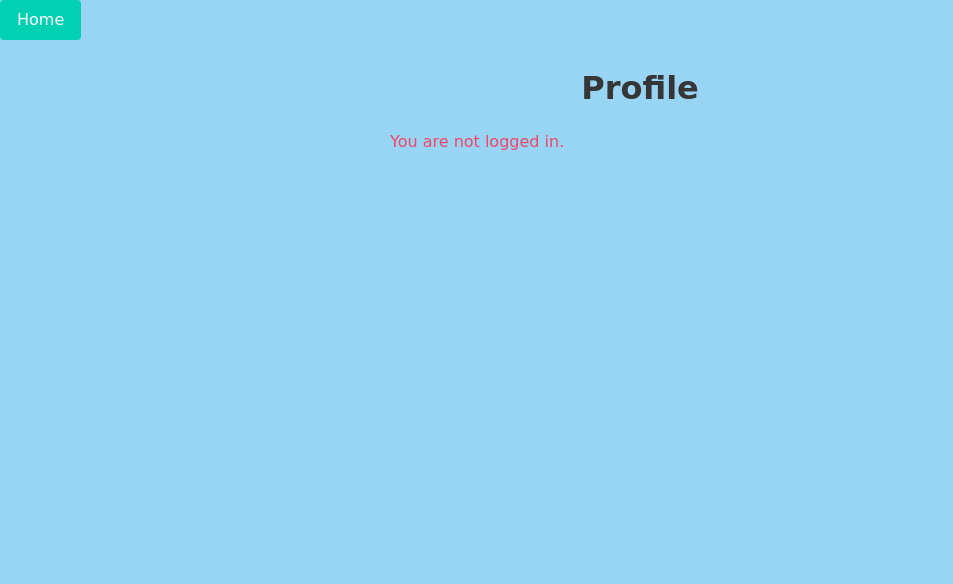
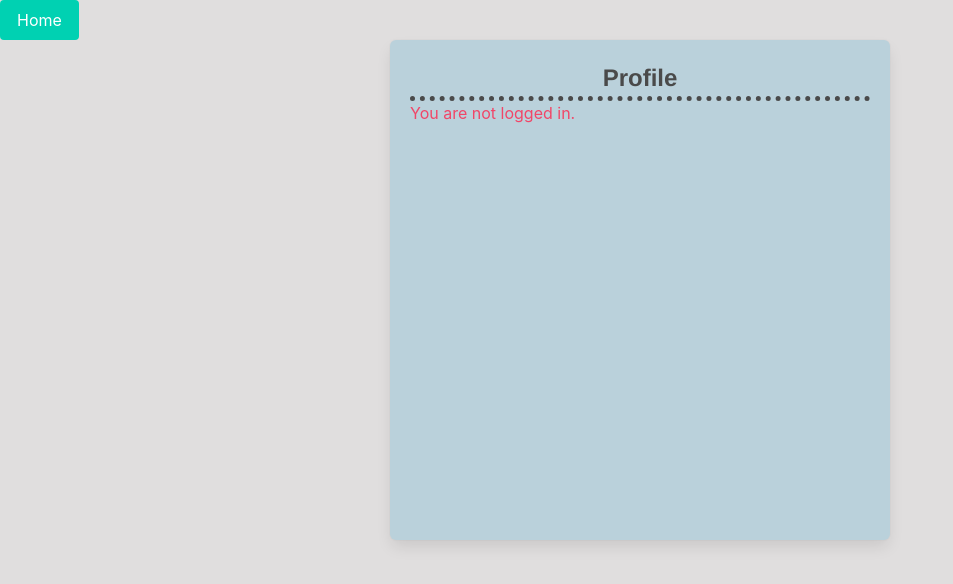
Before and after one commit to rameshtarini/math4kidz, a website: page profile.html in a window 1280 px wide. Shown: the whole page, without its empty margins (0-953 px from the left). Drawn offline with nearby package versions, Linux system fonts and the light colour scheme; no server answers; a web font is replaced by a local one.

Commit message:
profile tab created and styled

```diff
--- a/profile.html
+++ b/profile.html
@@ -12,7 +12,8 @@
                 <script src="https://www.gstatic.com/firebasejs/ui/4.6.1/firebase-ui-auth.js"></script> -->
         <meta name="viewport" content="width=device-width, initial-scale=1">
         <link rel="stylesheet" href="node_modules/bulma/css/bulma.css" />
-        <link rel="stylesheet" href="signupstyle.css"/>
+        <link rel="stylesheet" href="profilestyle.css"/>
+
         <link href="https://fonts.googleapis.com/css?family=Shrikhand&display=swap" rel="stylesheet">
 
 
@@ -24,7 +25,23 @@
         <nav>
             <a class="button is-primary" href="index.html">Home</a >
         </nav>
-        <h1 class="title">Profile</h1>
+
+
+
+        <div class="box">
+            <h1 class="boxTitle">Profile</h1>
+            <div class="field">
+                <div class="control">
+                    <p id="message"></p>
+                </div>
+            </div>
+
+
+        </div>
+
+
+
+
 
             <div class="field">
                 <div class="control">
--- a/profileapp.js
+++ b/profileapp.js
@@ -22,11 +22,11 @@ $(function(){
           firebase.database().ref().child("users").once('value', function (snapshot) {
             snapshot.forEach(function(childSnapshot) {
              if(childSnapshot.val().realID==firebaseUser.uid){
-                let profile = '<h2>' + childSnapshot.val().fName + ' ' + childSnapshot.val().lName + '</h2>'
-                profile += '<div>Grade: ' + childSnapshot.val().realGrade + '</div>'
-                profile += '<div>School: ' + childSnapshot.val().realSchool + '</div>'
-                profile += '<div>State: ' + childSnapshot.val().realState + '</div>'
-                profile += '<div>Score: ' + childSnapshot.val().score + '</div>'
+                let profile = '<h2 class="boxName">'  + childSnapshot.val().fName + ' ' + childSnapshot.val().lName + '</h2>'
+                profile += '<div><img src="https://img.icons8.com/cotton/64/000000/student-male--v1.png"/>Grade: ' + childSnapshot.val().realGrade + '</div>'
+                profile += '<div><img src="https://img.icons8.com/cotton/64/000000/school-backpack--v1.png"/>School: ' + childSnapshot.val().realSchool + '</div>'
+                profile += '<div><img src="https://img.icons8.com/dusk/64/000000/worldwide-location.png"/>State: ' + childSnapshot.val().realState + '</div></br></br>'
+                profile += '<div class="boxName">Score: ' + childSnapshot.val().score + '</div>'
                 $message.html(profile)
              }
            });
--- /dev/null
+++ b/profilestyle.css
@@ -0,0 +1,32 @@
+.box {
+    width: 500px;
+	height: 500px;
+	background-color: rgb(186, 209, 219);
+
+	position: relative;
+	top:0;
+    bottom: 0;
+	left: 0;
+    right: 0;
+
+
+	margin: auto;
+  }
+
+html {
+    background-color: rgb(224, 222, 222);
+}
+
+.boxTitle {
+    font-family: "Helvetica Neue";
+    font-weight: bold;
+    font-size: 24px;
+    border-bottom: thick dotted;
+    text-align: center;
+}
+.boxName {
+    font-family: Verdana, Geneva, Tahoma, sans-serif;
+    font-size: 20px;
+    text-align: center;
+    padding-top: 10px;
+}
```
